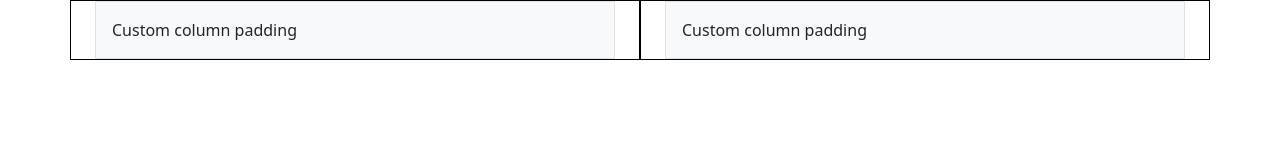
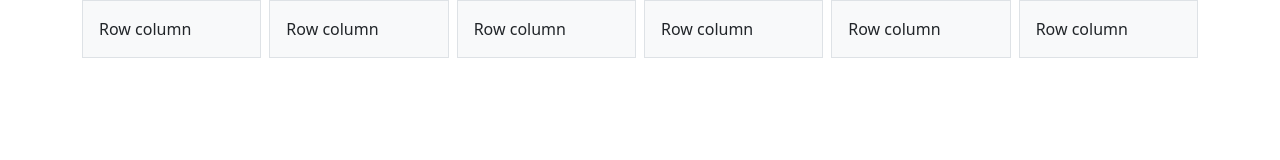
Before and after one commit to kordelee/lec_html, a plain HTML site: page public/excBootstrap/excBtsGutters.html in a window 1280 px wide. Drawn offline with nearby package versions, Linux system fonts and the light colour scheme.

Commit message:
adsfasdf

```diff
--- a/public/excBootstrap/excBtsGutters.html
+++ b/public/excBootstrap/excBtsGutters.html
@@ -11,9 +11,17 @@
     <title>Hello, world!</title>
 
 	<style type="text/css">
+/* 		.container {
+			border: 1px solid red;
+		}
+
+		.container > div {
+			border: 1px solid blue;
+		}
+
 		.container > div > div {
 			border: 1px solid black;
-		}
+		} */
 	</style>
   </head>
   <body>
@@ -21,17 +29,29 @@
 
     <!-- padding에 의해 생성되는 열 콘텐츠 사이의 간격입니다. -->
 
-   <div class="container px-4" style="border-color: red;">
-	  <div class="row gx-5" style="border-color: blue;">
+<div class="container">
+  <!-- <div class="row row-cols-2 row-cols-lg-5 g-2 g-lg-3"> -->
+  <div class="row g-2">
     <div class="col">
-	     <div class="p-3 border bg-light">Custom column padding</div>
+      <div class="p-3 border bg-light">Row column</div>
     </div>
     <div class="col">
-	      <div class="p-3 border bg-light">Custom column padding</div>
+      <div class="p-3 border bg-light">Row column</div>
+    </div>
+    <div class="col">
+      <div class="p-3 border bg-light">Row column</div>
+    </div>
+    <div class="col">
+      <div class="p-3 border bg-light">Row column</div>
+    </div>
+    <div class="col">
+      <div class="p-3 border bg-light">Row column</div>
+    </div>
+    <div class="col">
+      <div class="p-3 border bg-light">Row column</div>
     </div>
   </div>
 </div>
-
 
     <!--  -->
 
```
Also changed, not shown: public/css_exc/excCssColorBg.html (+1 -1 lines), public/css_exc/excCssList.html (+14 -5 lines), public/css_exc/excCssParagraph.html (+3 -2 lines). Lines whose indentation alone changed are shown as unchanged.
